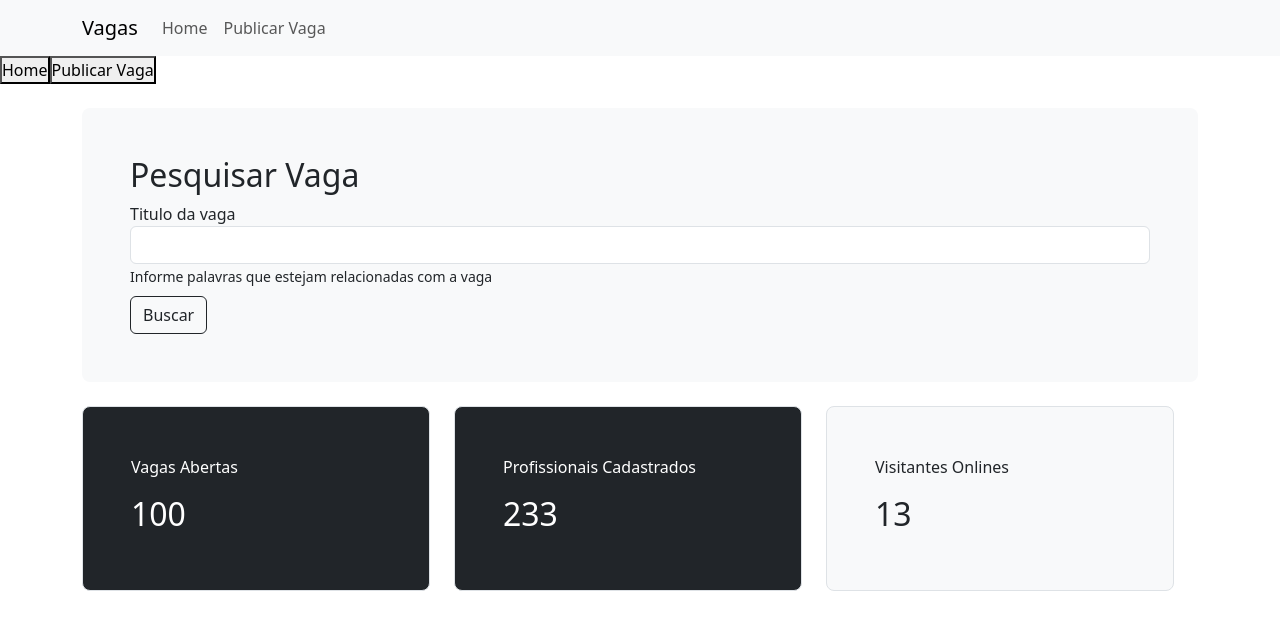
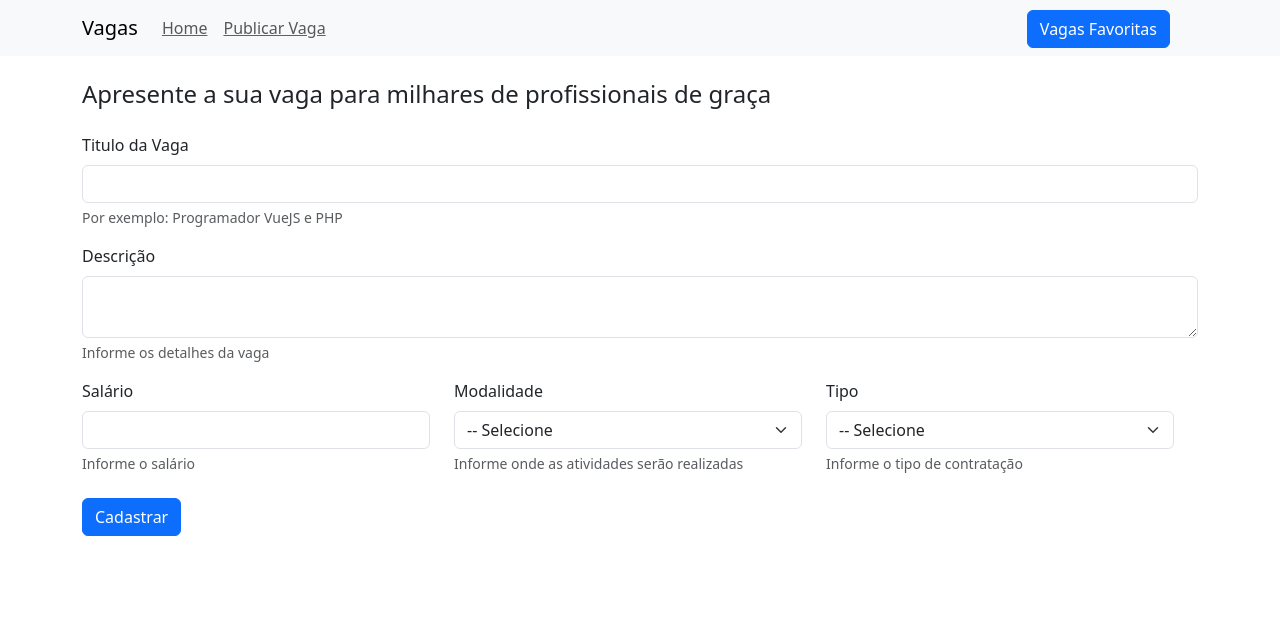
Before and after one commit to diegobmorais/VUE.js, a Vue app in the folder app-vagas/: page /publicar-vaga in a window 1280 px wide. Shown: the top 630 px of the page. Built offline with nearby package versions, Linux system fonts and the light colour scheme.

Commit message:
feat: criado rotas com vue-router para tela home e publicar vagas, criado alerta personalizado no componente Alert, criado botão de favoritar vagas com bootstrap

```diff
--- a/app-vagas/package.json
+++ b/app-vagas/package.json
@@ -8,12 +8,13 @@
     "preview": "vite preview"
   },
   "dependencies": {
-    "vue": "^3.3.4"
+    "mitt": "^3.0.1",
+    "vue": "^3.3.4",
+    "vue-router": "^4.2.5"
   },
   "devDependencies": {
     "@vitejs/plugin-vue": "^4.2.3",
     "vite": "^4.4.6",
     "volar-service-vetur": "latest"
   }
-
 }
--- a/app-vagas/src/App.vue
+++ b/app-vagas/src/App.vue
@@ -1,20 +1,29 @@
 <template>
   <div>
-    <topo></topo>
-    <conteudo></conteudo>
+    <vagas-favoritas></vagas-favoritas>
+    <router-view></router-view>
+
   </div>
 </template>
 
 <script>
-import Conteudo from './components/layouts/Conteudo.vue'
-import Topo from './components/layouts/Topo.vue'
+
+import VagasFavoritas from './components/comuns/VagasFavoritas.vue'
 
 export default{
   name: "App",
 
+  data:()=>({
+
+  }),
+
   components:{
-    Topo,
-    Conteudo,
+    VagasFavoritas,
+  },
+  mounted(){
+    this.emitter.on('alerta', ()=>{
+      this.exibirAlerta = true
+    })
   }
 }
 
--- /dev/null
+++ b/app-vagas/src/components/comuns/Alerta.vue
@@ -0,0 +1,24 @@
+<template>
+    <div :class="estiloAlerta" role="alert">
+        <slot></slot>
+    </div>
+</template>
+
+<script>
+
+export default {
+    name: "Alerta",
+    props: {
+        tipo: String,
+    },
+    computed: {
+        estiloAlerta() {
+            switch (this.tipo) {
+                case 'erro': return 'alert alert-danger'
+                case 'sucesso': return 'alert alert-success'
+                default: return 'alert alert-success'
+            }
+        }
+    }
+}
+</script>
--- /dev/null
+++ b/app-vagas/src/components/comuns/VagasFavoritas.vue
@@ -0,0 +1,52 @@
+<template>
+    <div>
+        <div class="favoritos">
+            <button class="btn btn-primary" type="button" data-bs-toggle="offcanvas" data-bs-target="#offcanvasRight"
+                aria-controls="offcanvasRight">Vagas Favoritas</button>
+        </div>
+        <div class="offcanvas offcanvas-end" tabindex="-1" id="offcanvasRight" aria-labelledby="offcanvasRightLabel">
+            <div class="offcanvas-header">
+                <h5 class="offcanvas-title" id="offcanvasRightLabel">Vagas Favoritadas</h5>
+                <button type="button" class="btn-close" data-bs-dismiss="offcanvas" aria-label="Close"></button>
+            </div>
+            <div class="offcanvas-body">
+                <ul class="list-group">
+                    <li class="list-group-item" v-for="(vaga, index) in vagasFavoritas" :key="index">
+                        {{vaga}}
+                    </li>
+                </ul>
+            </div>
+        </div>
+    </div>
+</template>
+
+<script>
+export default {
+    name: 'VagasFavoritas',
+
+    data: ()=>({
+        vagasFavoritas:[],
+    }),
+
+    mounted() {
+        this.emitter.on('favoritarVaga', (titulo) => {
+            this.vagasFavoritas.push(titulo)
+        })
+        this.emitter.on('desfavoritarVaga', (titulo) => {
+            let indexArray = this.vagasFavoritas.indexOf(titulo)
+
+            if(indexArray !== -1) this.vagasFavoritas.splice(indexArray, 1)
+        })
+    }
+}
+
+</script>
+
+<style scoped>
+.favoritos {
+    position: absolute;
+    z-index: 1;
+    top: 10px;
+    right: 110px;
+}
+</style>
--- a/app-vagas/src/components/comuns/vaga.vue
+++ b/app-vagas/src/components/comuns/vaga.vue
@@ -1,12 +1,26 @@
 <template>
     <div class="card">
-        <div class="card-header bg-dark text-white">{{ titulo }}</div>
+        <div class="card-header bg-dark text-white">
+            <div class="row">
+                <div class="col d-flex justify-content-between">
+                    <div>
+                        {{ titulo }}
+                    </div>
+                    <div>
+                        <div class="form-check form-switch">
+                            <input class="form-check-input" type="checkbox" v-model="favoritada">
+                            <label class="form-check-label">Favoritar</label>
+                        </div>
+                    </div>
+                </div>
+            </div>
+        </div>
         <div class="card-body">
             <p>{{ descricao }}</p>
         </div>
         <div class="card-footer">
             <small>Salario: {{ salario }} | Modalidade: {{ getModalidade }} | Tipo: {{ getTipo }} | Publicação:
-                {{ publicacao }}</small>
+                {{ getPublicacao }}</small>
         </div>
     </div>
 </template>
@@ -17,8 +31,25 @@ export default {
     name: 'Vaga',
     props: ['titulo', 'descricao', 'salario', 'modalidade', 'tipo', 'publicacao',],
 
+    data: () => ({
+        favoritada: false,
+    }),
 
-computed: {
+    watch:{
+        favoritada(valorNovo){
+            if(valorNovo){
+                this.emitter.emit('favoritarVaga', this.titulo)
+            }else{
+                this.emitter.emit('desfavoritarVaga', this.titulo)
+            }
+        }
+    },
+
+    methods: {
+
+    },
+
+    computed: {
         getModalidade() {
             switch (this.modalidade) {
                 case '1': return 'Home Office'
@@ -33,6 +64,10 @@ computed: {
                 case '2': return 'PJ'
             }
             return ''
+        },
+        getPublicacao() {
+            let dataPublicacao = new Date(this.publicacao)
+            return dataPublicacao.toLocaleDateString('pt-BR')
         }
     }
 }
--- a/app-vagas/src/components/layouts/Conteudo.vue
+++ /dev/null
@@ -1,40 +0,0 @@
-
-<template>
-  <div>
-    <button @click="conteudo = 'Home'">Home</button>
-    <button @click="conteudo = 'PublicarVaga'">Publicar Vaga</button>
-
-    <component :is="conteudo" />
-  </div>
-</template>
-
-<script>
-import Home from '../views/Home.vue'
-import PublicarVaga from '../views/PublicarVaga.vue'
-
-export default {
-  nome: "Conteudo",
-  components: {
-    Home,
-    PublicarVaga,
-  },
-
-  data: () => ({
-    conteudo: 'Home'
-  }),
-
-  beforeCreate(){
-
-  },
-  created(){
-
-  },
-
-  mounted(){
-
-  },
-
-}
-</script>
-
-<style></style>
--- a/app-vagas/src/components/layouts/Topo.vue
+++ b/app-vagas/src/components/layouts/Topo.vue
@@ -1,32 +1,61 @@
 <template>
-    <nav class="navbar navbar-expand-lg bg-body-tertiary">
+   <router-view />
+  <nav class="navbar navbar-expand-lg bg-body-tertiary">
     <div class="container">
-      <a class="navbar-brand" href="#">Vagas</a>
-      <button class="navbar-toggler" type="button" data-bs-toggle="collapse" data-bs-target="#navbarSupportedContent" aria-controls="navbarSupportedContent" aria-expanded="false" aria-label="Toggle navigation">
+      <a class="navbar-brand">Vagas</a>
+      <button class="navbar-toggler" type="button" data-bs-toggle="collapse" data-bs-target="#navbarSupportedContent"
+        aria-controls="navbarSupportedContent" aria-expanded="false" aria-label="Toggle navigation">
         <span class="navbar-toggler-icon"></span>
       </button>
       <div class="collapse navbar-collapse" id="navbarSupportedContent">
         <ul class="navbar-nav me-auto mb-2 mb-lg-0">
           <li class="nav-item">
-            <a class="nav-link" href="#">Home</a>
+            <router-link to="/">
+              <a class="nav-link">Home</a>
+            </router-link>
           </li>
           <li class="nav-item">
-            <a class="nav-link" href="#">Publicar Vaga</a>
+            <router-link to="/publicar-vaga">
+              <a class="nav-link">Publicar Vaga</a>
+            </router-link>
           </li>
         </ul>
       </div>
     </div>
   </nav>
+  <alerta v-if="exibirAlerta" :tipo="alerta.tipo">
+        <h4>
+          {{ alerta.titulo }}
+        </h4>
+        <hr>
+        <p>{{ alerta.descricao }}</p>
+  </alerta>
 </template>
 
-  <script>
-  export default{
-    name: "Topo"
+<script>
+import Alerta from '@/components/comuns/Alerta.vue';
+
+export default {
+  name: "Topo",
+
+  data: () => ({
+    exibirAlerta: false,
+    alerta: {titulo: '', descricao: '', tipo: ''},
+  }),
+
+  components:{
+    Alerta,
+  },
+  mounted(){
+    this.emitter.on('alerta', (parametro)=>{
+      this.alerta = parametro
+      this.exibirAlerta = true
+      setTimeout(()=>this.exibirAlerta = false, 3000 )
+    })
   }
 
-  </script>
+}
 
-  <style>
+</script>
 
-
-  </style>
+<style></style>
--- a/app-vagas/src/components/views/Home.vue
+++ b/app-vagas/src/components/views/Home.vue
@@ -1,4 +1,5 @@
 <template>
+  <topo></topo>
     <div class="container py-4">
       <div class="row">
         <div class="col">
@@ -32,14 +33,16 @@
   </template>
 
   <script>
-  import PesquisarVaga from "../comuns/PesquisarVaga.vue";
-  import Indicador from "../comuns/Indicador.vue";
-  import Vaga from "../comuns/vaga.vue";
+  import Indicador from "../comuns/Indicador.vue"
+  import PesquisarVaga from "../comuns/PesquisarVaga.vue"
+  import Topo from "@/components/layouts/Topo.vue";
+  import Vaga from "../comuns/vaga.vue"
 
   export default {
     nome: "Home",
 
     components: {
+      Topo,
       PesquisarVaga,
       Indicador,
       Vaga,
--- a/app-vagas/src/components/views/PublicarVaga.vue
+++ b/app-vagas/src/components/views/PublicarVaga.vue
@@ -1,5 +1,6 @@
 
 <template>
+  <topo></topo>
   <div class="container py-4">
     <div class="row">
       <div class="col">
@@ -56,6 +57,8 @@
 </template>
 
 <script>
+import Topo from '@/components/layouts/Topo.vue'
+
 export default {
   nome: "PublicarVaga",
 
@@ -67,11 +70,18 @@ export default {
     tipo: '',
   }),
 
+  components: {
+    Topo
+  },
+
   methods: {
     salarVaga() {
+      let tempoDecorrido = Date.now()
+      let dataAtual = new Date(tempoDecorrido)
+
       let vagas = JSON.parse(localStorage.getItem('vagas'))
 
-      if(!vagas) vagas = []
+      if (!vagas) vagas = []
 
       let vaga = {
         titulo: this.titulo,
@@ -79,12 +89,49 @@ export default {
         salario: this.salario,
         modalidade: this.modalidade,
         tipo: this.tipo,
+        publicacao: dataAtual.toDateString()
       }
       vagas.push(vaga)
+      // validar formulario
+      if (this.validarFormulario()) {
+        // grava dados no localstorage
+        localStorage.setItem('vagas', JSON.stringify(vagas))
+        //evento de alerta personalizado
+        this.emitter.emit('alerta', {
+          tipo: 'sucesso',
+          titulo: `A vaga ${this.titulo} foi cadastrada com sucesso!!`,
+          descricao: 'Parabéns, a vaga já pode ser consultada por milhares de profissionais.'
+        })
+        // resetar formulario apos cadastro
+        this.reseteForm()
 
-      // grava dados no localstorage
-      localStorage.setItem('vagas', JSON.stringify(vagas))
-   }
+      } else {
+        this.emitter.emit('alerta', {
+          tipo: 'erro',
+          titulo: 'Opss.. Não foi possível realizar o cadastro',
+          descricao: 'Por favor, é necessário preencher todos os campos do formulário.'
+        })
+      }
+
+    },
+
+    reseteForm() {
+      this.titulo = "",
+        this.descricao = '',
+        this.salario = '',
+        this.modalidade = '',
+        this.tipo = ''
+    },
+    validarFormulario() {
+      let valido = true
+
+      if (this.titulo === '') valido = false
+      if (this.salario === '') valido = false
+      if (this.modalidade === '') valido = false
+      if (this.tipo === '') valido = false
+
+      return valido
+    }
   }
 }
 </script>
--- a/app-vagas/src/main.js
+++ b/app-vagas/src/main.js
@@ -1,6 +1,15 @@
 import './assets/main.css'
-
 import { createApp } from 'vue'
 import App from './App.vue'
+import router from './router/router'
+//importe mitt
+import mitt from 'mitt'
 
-createApp(App).mount('#app')
+const emitter = mitt()
+
+const vue = createApp(App)
+
+vue.config.globalProperties.emitter = emitter
+
+vue.use(router)
+vue.mount('#app')
--- /dev/null
+++ b/app-vagas/src/router/router.js
@@ -0,0 +1,23 @@
+import { createRouter, createWebHistory } from 'vue-router'
+
+import Home from '../components/views/Home.vue'
+import PublicarVaga from '../components/views/PublicarVaga.vue'
+
+const routes = [
+  {
+    path: '/',
+    component: Home
+  },
+  {
+    path: '/publicar-vaga',
+    component: PublicarVaga
+  },
+
+]
+
+const router = createRouter({
+  history: createWebHistory(),
+  routes //routes: routes
+})
+
+export default router
```
Also changed, not shown: 1 other file (tests, documents, lock files or other folders).
